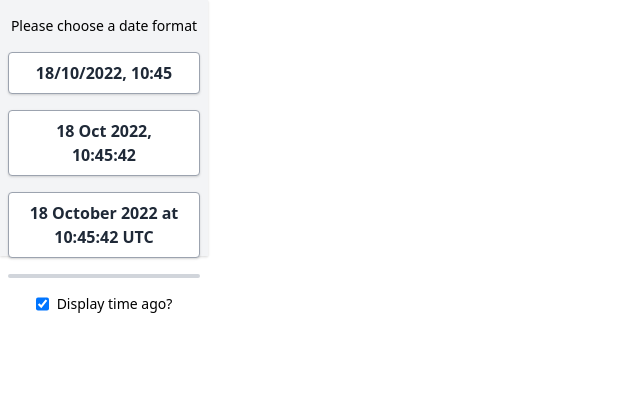
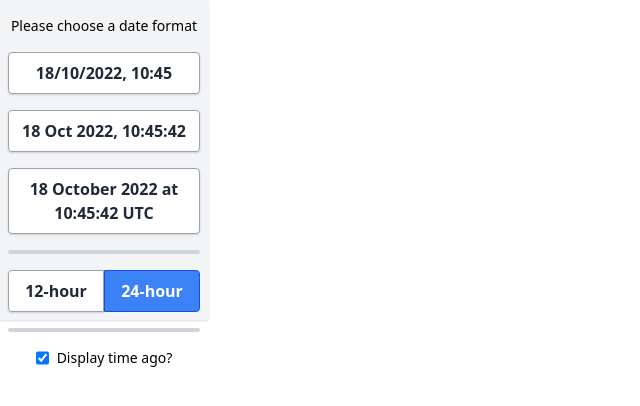
Before and after one commit to RasmusBruun/unfriendly-dates, a React app: page / in a window 1280 px wide. Shown: the top 406 px of the page, without its empty margins (0-640 px from the left). Built offline with nearby package versions, Linux system fonts and the light colour scheme.

Commit message:
Added 12/24-hour time toggle

```diff
--- a/src/UnfriendlyDates.tsx
+++ b/src/UnfriendlyDates.tsx
@@ -3,9 +3,14 @@ import { DateFormat } from "./constants/types";
 import { parseDateFormat } from "./content-scripts/util";
 
 const BUTTON_ACTIVE =
-  "bg-blue-500 hover:bg-blue-700 text-white font-bold w-48 py-2 px-4 mb-4 border border-blue-700 rounded";
+  "bg-blue-500 hover:bg-blue-700 text-white font-bold w-48 p-2 mb-4 border border-blue-700 rounded";
 const BUTTON_INACTIVE =
-  "bg-white hover:bg-gray-100 text-gray-800 font-semibold w-48 py-2 px-4 mb-4 border border-gray-400 rounded shadow";
+  "bg-white hover:bg-gray-100 text-gray-800 font-semibold w-48 p-2 mb-4 border border-gray-400 rounded shadow";
+
+const SWITCH_BUTTON_ACTIVE =
+  "bg-blue-500 hover:bg-blue-700 text-white font-bold w-24 p-2 border border-blue-700";
+const SWITCH_BUTTON_INACTIVE =
+  "bg-white hover:bg-gray-100 text-gray-800 font-semibold w-24 p-2 border border-gray-400 shadow";
 
 const setStoredDateTimeStyle = (dateStyle: DateFormat) => {
   return (e: React.SyntheticEvent) => {
@@ -23,10 +28,15 @@ const setStoredDateTimeStyle = (dateStyle: DateFormat) => {
 const UnfriendlyDates = () => {
   const [dateTimeStyle, setdateTimeStyle] = React.useState(DateFormat.Short);
   const [showTimeAgo, setShowTimeAgo] = React.useState(true);
-  chrome.storage.sync.get(["dateTimeStyle", "showTimeAgo"], function (result) {
-    setdateTimeStyle(result.dateTimeStyle);
-    setShowTimeAgo(result.showTimeAgo);
-  });
+  const [showAmPm, setShowAmPm] = React.useState(true);
+  chrome.storage.sync.get(
+    ["dateTimeStyle", "showTimeAgo", "showAmPm"],
+    function (result) {
+      setdateTimeStyle(result.dateTimeStyle);
+      setShowTimeAgo(result.showTimeAgo);
+      setShowAmPm(result.showAmPm);
+    }
+  );
 
   const setStoredShowTimeAgo = () => {
     const newTimeAgo = !showTimeAgo;
@@ -37,8 +47,18 @@ const UnfriendlyDates = () => {
     });
   };
 
+  const setStoredShowAmPm = (show: boolean) => {
+    setShowAmPm(show);
+    chrome.storage.sync.set({ showAmPm: show }, function () {
+      window.location.reload();
+      chrome.tabs.reload();
+    });
+  };
+
+  const userLocale = showAmPm ? "en-US" : "en-GB";
+
   return (
-    <div className="w-52 h-64 bg-gray-100 shadow">
+    <div className="w-52 h-80 bg-gray-100 shadow">
       <body>
         <div className="flex flex-col justify-between items-center">
           <p className="my-4 text-sm">Please choose a date format</p>
@@ -50,7 +70,7 @@ const UnfriendlyDates = () => {
             }
             onClick={setStoredDateTimeStyle(DateFormat.Short)}
           >
-            {new Date().toLocaleString("en-GB", {
+            {new Date().toLocaleString(userLocale, {
               dateStyle: "short",
               timeStyle: "short",
             })}
@@ -63,7 +83,7 @@ const UnfriendlyDates = () => {
             }
             onClick={setStoredDateTimeStyle(DateFormat.Medium)}
           >
-            {new Date().toLocaleString("en-GB", {
+            {new Date().toLocaleString(userLocale, {
               dateStyle: "medium",
               timeStyle: "medium",
             })}
@@ -76,13 +96,36 @@ const UnfriendlyDates = () => {
             }
             onClick={setStoredDateTimeStyle(DateFormat.Long)}
           >
-            {new Date().toLocaleString("en-GB", {
+            {new Date().toLocaleString(userLocale, {
               dateStyle: "long",
               timeStyle: "long",
             })}
           </button>
           <hr className="w-48 border-2 rounded-sm border-gray-300" />
-          <span className="flex mt-4 text-sm">
+          <span className="my-4">
+            <button
+              disabled={showAmPm}
+              className={
+                (showAmPm ? SWITCH_BUTTON_ACTIVE : SWITCH_BUTTON_INACTIVE) +
+                " rounded-l"
+              }
+              onClick={(_) => setStoredShowAmPm(true)}
+            >
+              12-hour
+            </button>
+            <button
+              disabled={!showAmPm}
+              className={
+                (!showAmPm ? SWITCH_BUTTON_ACTIVE : SWITCH_BUTTON_INACTIVE) +
+                " rounded-r"
+              }
+              onClick={(_) => setStoredShowAmPm(false)}
+            >
+              24-hour
+            </button>
+          </span>
+          <hr className="w-48 border-2 rounded-sm border-gray-300" />
+          <span className="flex my-4 text-sm">
             <input
               type="checkbox"
               id="showTimeAgo"
--- a/src/content-scripts/formatDate.ts
+++ b/src/content-scripts/formatDate.ts
@@ -9,7 +9,8 @@ import { getWidthByDateStyle } from "./util";
 const unifyDates = (
   html: HTMLElement,
   dateStyle: DateFormat,
-  showTimeAgo: boolean
+  showTimeAgo: boolean,
+  showAmPm: boolean
 ) => {
   if (html.classList.contains("unfriendly_date")) {
     return html;
@@ -18,10 +19,13 @@ const unifyDates = (
   html.classList.add("unfriendly_date");
 
   const dateTimeObject = new Date(Date.parse(html.title));
-  const unfriendlyDate = dateTimeObject.toLocaleString("en-GB", {
+  const unfriendlyDate = dateTimeObject.toLocaleString(
+    showAmPm ? "en-US" : "en-GB",
+    {
       dateStyle: dateStyle,
       timeStyle: dateStyle,
-  });
+    }
+  );
 
   const unifiedDateElement = document.createElement("span");
   unifiedDateElement.innerHTML = showTimeAgo
@@ -36,19 +40,23 @@ const unifyDates = (
 };
 
 export const formatDates = () => {
-  chrome.storage.sync.get(["dateTimeStyle", "showTimeAgo"], (result) => {
-    console.log(result);
+  chrome.storage.sync.get(
+    ["dateTimeStyle", "showTimeAgo", "showAmPm"],
+    (result) => {
       const dateTimeStyle = result.dateTimeStyle || DateFormat.Short;
       const showTimeAgo =
         result.showTimeAgo !== undefined ? result.showTimeAgo : false;
+      const showAmPm = result.showAmPm !== undefined ? result.showAmPm : false;
+
       getRelativeTimeHtmlElems().forEach((element) => {
-      unifyDates(element, dateTimeStyle, showTimeAgo);
+        unifyDates(element, dateTimeStyle, showTimeAgo, showAmPm);
       });
       getTimeAgoHtmlElems().forEach((element) => {
-      unifyDates(element, dateTimeStyle, showTimeAgo);
+        unifyDates(element, dateTimeStyle, showTimeAgo, showAmPm);
       });
       getTimeColumnHtmlElems().forEach((element) => {
         element.style.width = getWidthByDateStyle(dateTimeStyle);
       });
-  });
+    }
+  );
 };
```
Lines whose indentation alone changed are shown as unchanged.
